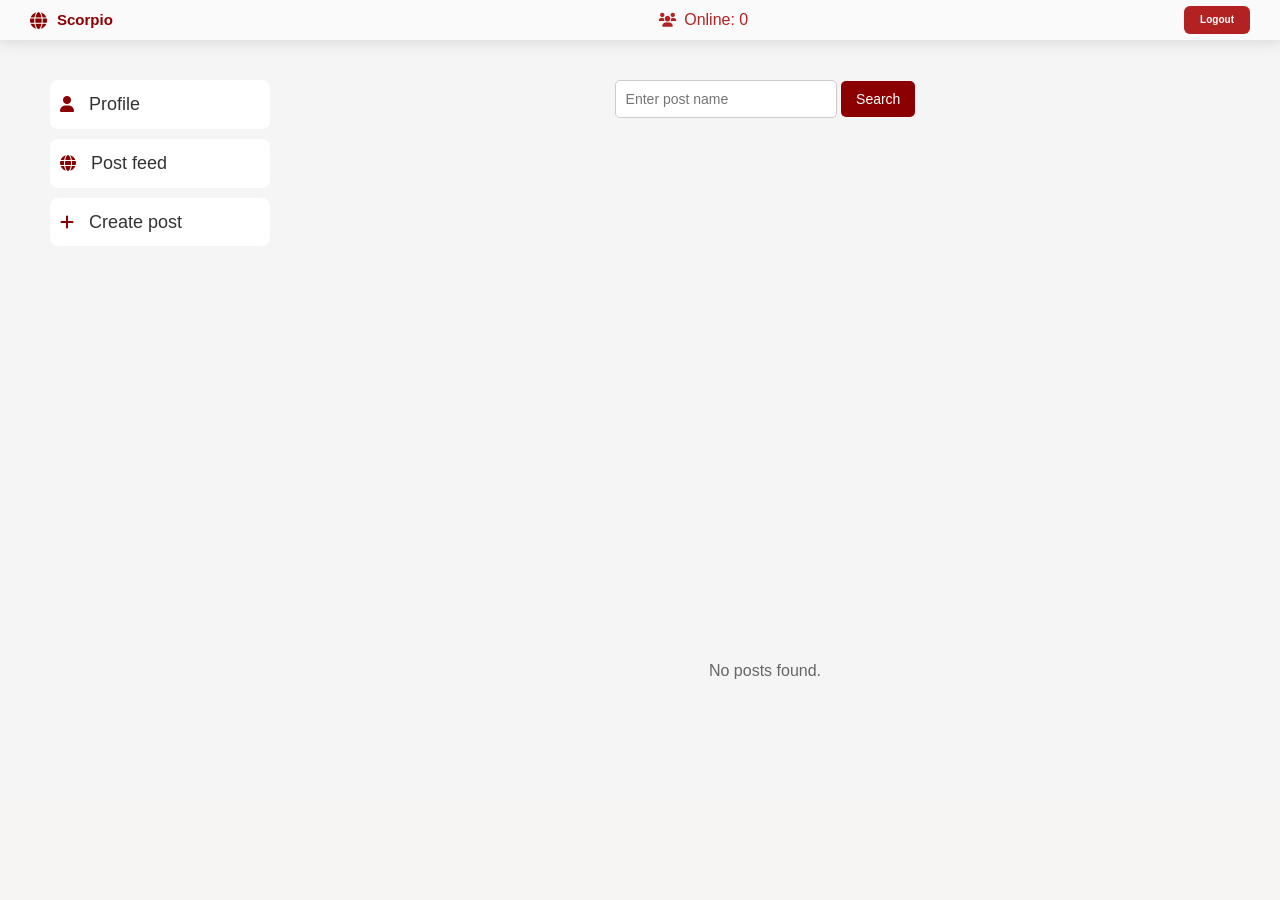
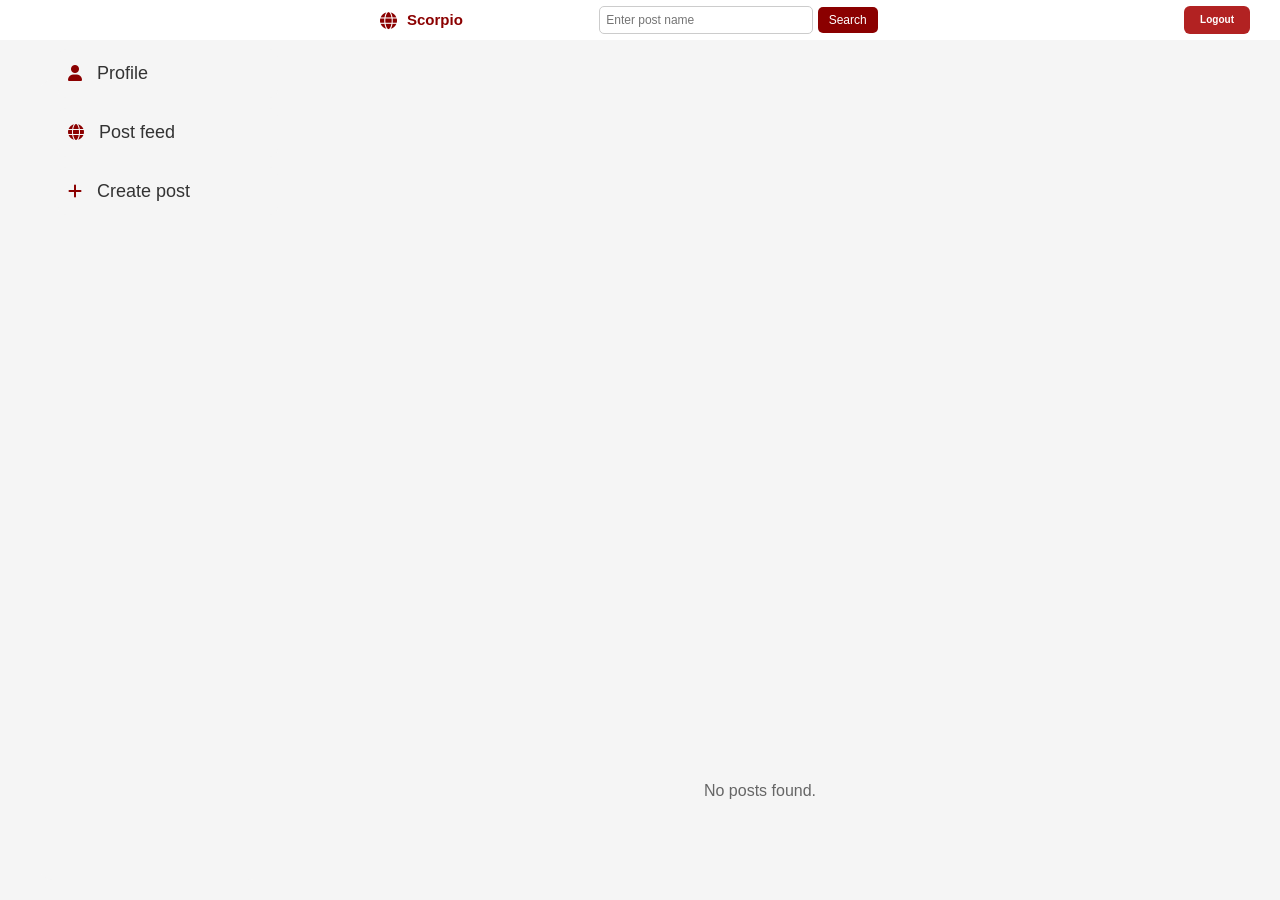
Before and after one commit to Valerii57586/website-from-talents, a Flask app: page / in a window 1280 px wide. Before the commit the page ends 679 px from the top, so only its background shows below. Run offline with Flask 3, Linux system fonts and the light colour scheme; a user stored in the database is signed in; data comes from the database, SQL or seed files in the repository; data that the repository does not hold is empty.

Commit message:
frontend work

```diff
--- a/static/custom.css
+++ b/static/custom.css
@@ -184,8 +184,7 @@ a {
     justify-content: space-between;
     align-items: center;
     padding: 0px 30px;
-    background-color: #ffffff80; /* Темно-красный цвет для шапки */
-    box-shadow: 0 4px 12px rgba(0, 0, 0, 0.1); /* Тень для глубины */
+    background-color: #fff; /* Темно-красный цвет для шапки */
     color: #b22222; /* Белый текст */
     height: 40px;
 }
@@ -196,6 +195,7 @@ a {
     color: #8B0000; /* Белый текст */
     display: flex;
     align-items: center;
+    position: relative; left: 350px;
 }
 
 .site-logo i {
@@ -252,28 +252,27 @@ a {
     align-items: center;
     justify-content: center;
     gap: 8px; /* Добавляет расстояние между инпутом и кнопкой */
+    position: relative; left:90px;
 }
 
 .search-bar input {
     flex: 1;
-    padding: 10px;
+    padding: 6px;
     border: 1px solid #ccc;
     border-radius: 5px;
-    font-size: 14px;
+    font-size: 12px;
     width: 200px; /* Можно изменить ширину */
-    position: relative; bottom:20px;
 }
 
 .search-bar button {
-    padding: 10px 15px;
+    padding: 6px 11px;
     background-color: #8b0000;
     border: none;
     color: #fff;
-    font-size: 14px;
+    font-size: 12px;
     border-radius: 5px;
     cursor: pointer;
     white-space: nowrap; /* Чтобы текст не переносился */
-    position: relative; bottom:20px;
 }
 
 .search-bar button:hover {
@@ -285,12 +284,15 @@ a {
 .main-content {
     display: flex;
     flex-grow: 1;
+    background-color: #f5f5f588;
+    max-width: 1200px;
+    height: 100vh;
     padding: 20px;
-    background-color: #f5f5f5;
-    max-width: 1200px;
-    margin: 40px auto;
+    margin: 30px auto;
     width: 100%;
-    gap: 30px; /* Увеличено расстояние между элементами */
+    gap: 20px; /* Увеличено расстояние между элементами */
+    margin-top: 20px;
+    margin-bottom: 0;
 }
 
 /* Боковая панель */
@@ -310,21 +312,21 @@ a {
     margin-bottom: 10px;
     border: none;
     border-radius: 8px;
-    background-color: #ffffff;
+    background-color: #f5f5f5;
     color: #8b0000;
     cursor: pointer;
     font-size: 18px;
     transition: background-color 0.3s ease, transform 0.3s ease;
     text-decoration: none;
     color: inherit;
-    position: relative; bottom: 40px;
+    position: relative; bottom: 51px; left:8px
 }
 
 .sidebar-button:hover {
     background-color: #ffebee;
     transform: translateX(5px);
     text-decoration: none;
-    position: relative; bottom: 40px;
+    position: relative; bottom: 51px; left:8px
 
 }
 
@@ -339,10 +341,9 @@ a {
     flex-grow: 1;
     padding: 20px;
     background-color: #f5f5f5;
-    border-radius: 12px;
     overflow-y: auto;
-    max-height: calc(100vh - 120px);
-    position: relative; bottom: 20px;
+    max-height:100vh;
+    position: relative; bottom: 40px;
     display: flex;
     flex-direction: column;
     gap: 30px; /* Увеличено расстояние между постами */
@@ -359,6 +360,7 @@ a {
     transition: transform 0.3s ease, box-shadow 0.3s ease;
     width: 94%; /* Установлена ширина на 100% */
     cursor: pointer;
+    margin-top: 0;
 }
 
 .post:hover {
--- a/templates/index.html
+++ b/templates/index.html
@@ -16,8 +16,11 @@
                     <i class="fas fa-globe"></i>Scorpio
                 </div>
             </a>
-            <div class="online-status">
-                <i class="fas fa-users"></i> Online: {{ current_online }}
+            <div class="search-bar">
+                <form method="post">
+                    <input type="text" placeholder="Enter post name" name="search-query" class="search-input" value="{{ search_query }}">
+                    <button type="submit" class="search-button">Search</button>
+                </form>
             </div>
             <div class="auth-buttons">
                 {% if username %}
@@ -45,12 +48,6 @@
 
             <!-- Лента постов -->
             <div class="post-feed">
-                <div class="search-bar">
-                    <form method="post">
-                        <input type="text" placeholder="Enter post name" name="search-query" class="search-input" value="{{ search_query }}">
-                        <button type="submit" class="search-button">Search</button>
-                    </form>
-                </div>
                 {% if posts %}
                     {% if recommended_posts %}
                         <div class="recommendations">
```
Also changed, not shown: templates/profile.html (+6 -3 lines).
